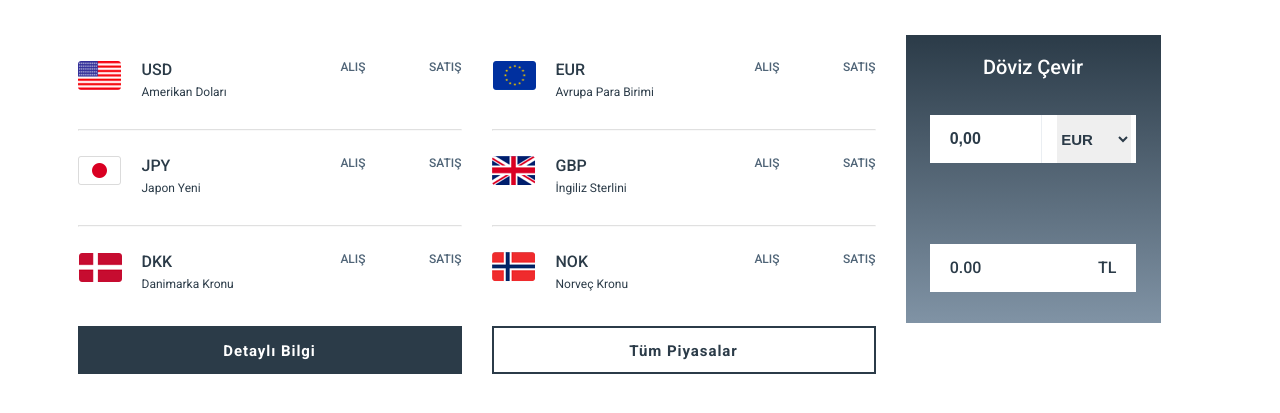
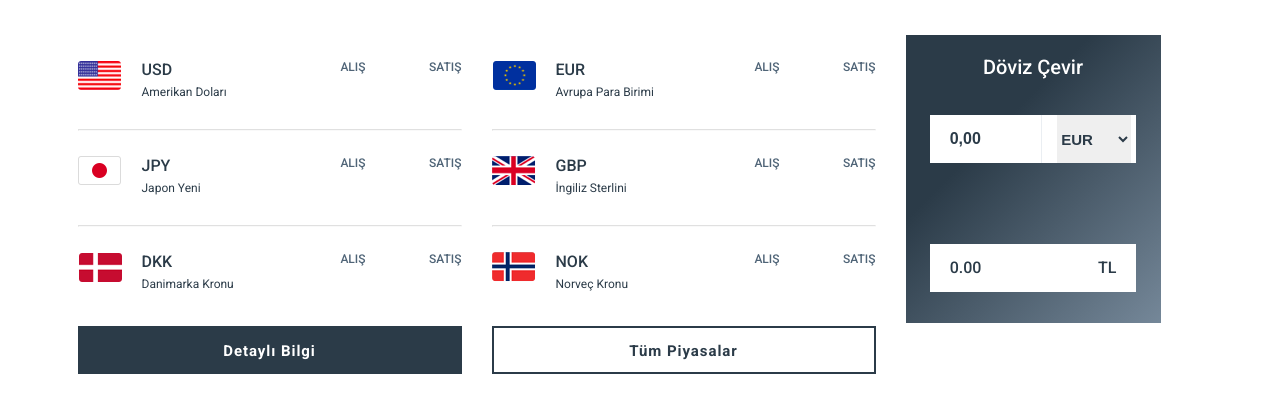
Before and after one commit to mse1im/currency-converter, a plain HTML site: page index.html in a window 1280 px wide. Shown: the part 87-500 px from the top of the page. Drawn offline with Linux system fonts and the light colour scheme; no server answers.

Commit message:
ui bug fix

```diff
--- a/src/scss/main.scss
+++ b/src/scss/main.scss
@@ -113,7 +113,7 @@ main {
         }
 
         .converter {
-            background: linear-gradient(180deg, rgba(43, 59, 72, 1) 0%, rgba(128, 147, 165, 1) 100%);
+            background: linear-gradient(135deg, rgba(43, 59, 72, 1) 34%, rgba(128, 147, 165, 1) 110%);
             display: flex;
             justify-content: space-around;
             flex-direction: column;
```
Also changed, not shown: src/css/main.css, 1 other file.
